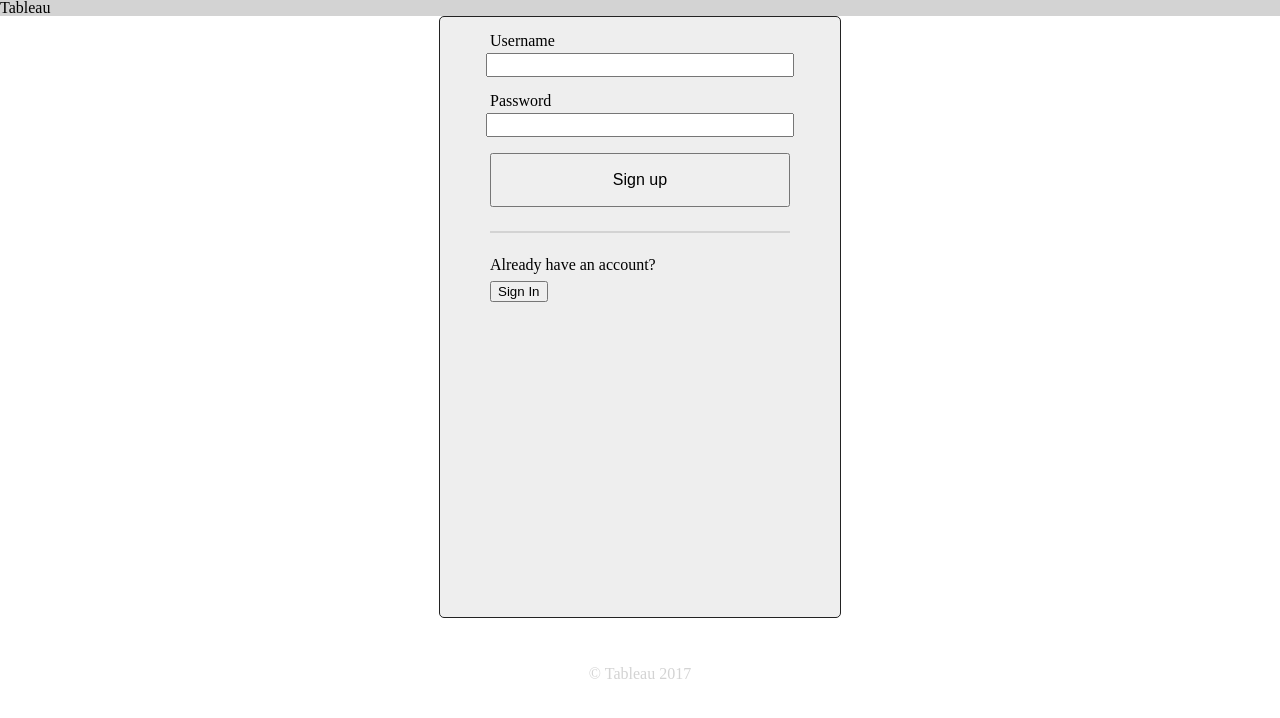
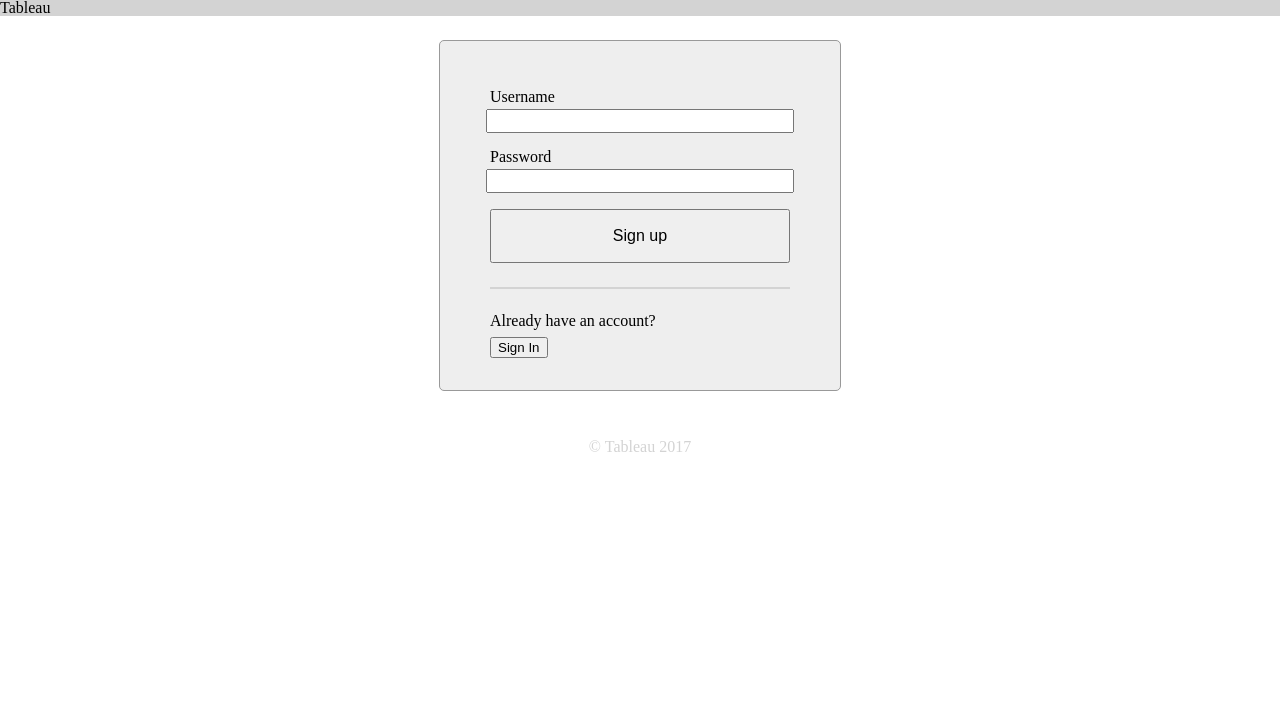
Before and after one commit to tableau-app/app, a React (Create React App) app: page / in a window 1280 px wide. Shown: the top 718 px of the page. Built offline with nearby package versions, Linux system fonts and the light colour scheme.

Commit message:
style signin/signup

```diff
--- a/src/components/Login.js
+++ b/src/components/Login.js
@@ -4,11 +4,11 @@ import styled from 'styled-components';
 
 const Div = styled.div`
   width: 400px;
-  height: 600px;
-  margin: 0 auto;
-  border: 1px solid #222;
+  margin: 1.5em auto;
+  border: 1px solid #999;
   border-radius: 5px;
   background-color: #eee;
+  padding: 2em 0;
 `;
 
 
```
